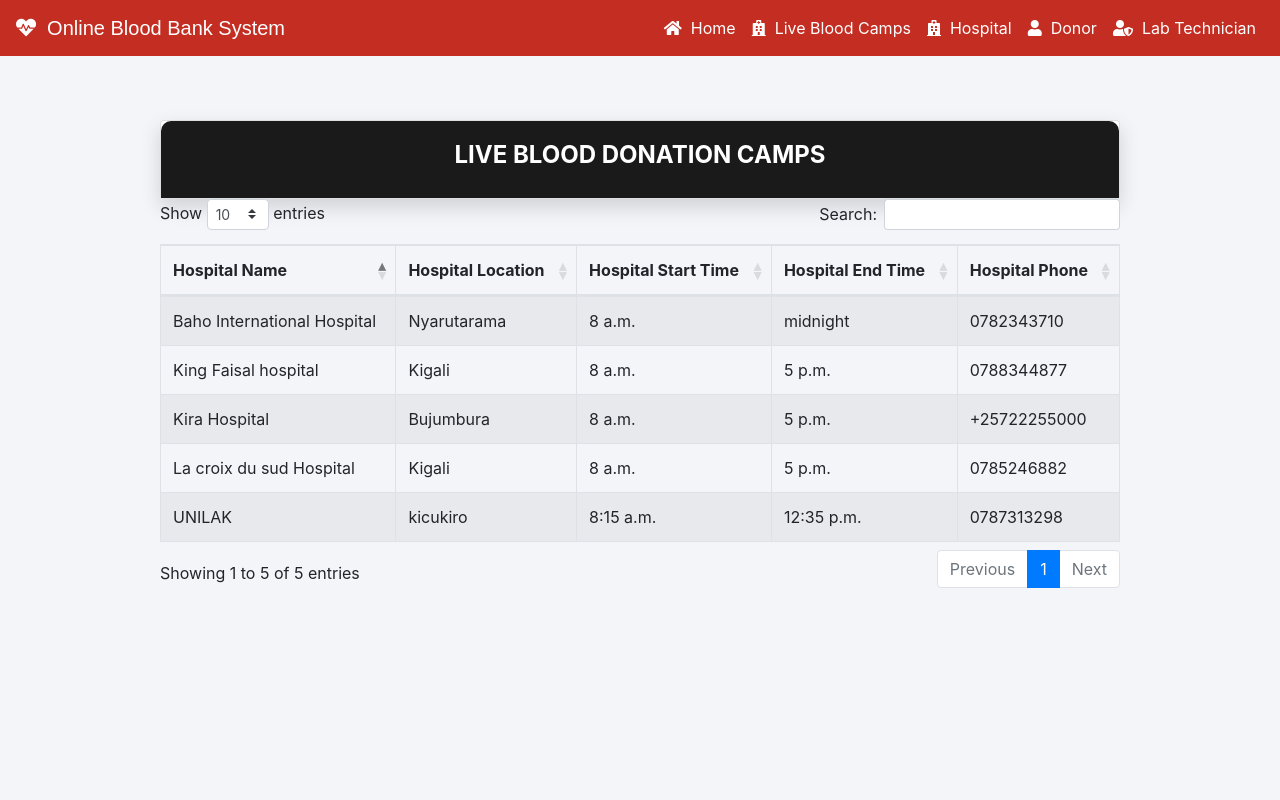
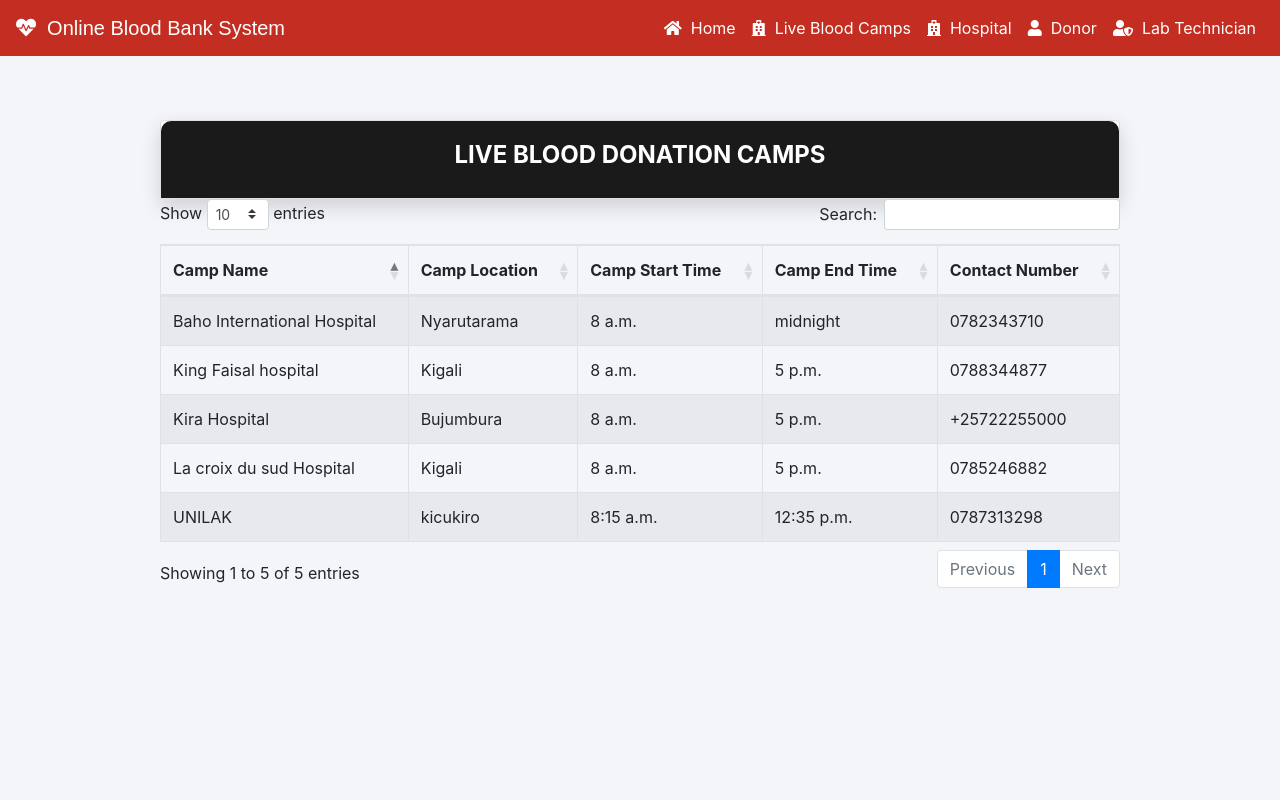
Before and after one commit to shoot2kill-hub/Online_Blood_Bank_System, a Django app: page /camps/livebloodcamps/ in a window 1280 px wide. Run offline with Django 3.2, Linux system fonts and the light colour scheme; data comes from the database, SQL or seed files in the repository; both versions use the stored data as it was after the commit; some libraries are stand-ins or nearby versions.

Commit message:
Few changes

```diff
--- a/templates/camps/livebloodcamps.html
+++ b/templates/camps/livebloodcamps.html
@@ -44,11 +44,11 @@
             <table id="example" class="table table-striped table-bordered nowrap" style="width:100%">
         <thead>
             <tr>
-                <th>Hospital Name</th>
-                <th>Hospital Location</th>
-                <th>Hospital Start Time</th>
-                <th>Hospital End Time</th>
-                <th>Hospital Phone</th>
+                <th>Camp Name</th>
+                <th>Camp Location</th>
+                <th>Camp Start Time</th>
+                <th>Camp End Time</th>
+                <th>Contact Number</th>
             </tr>
         </thead>
         <tbody>
```
Also changed, not shown: db.sqlite3.
